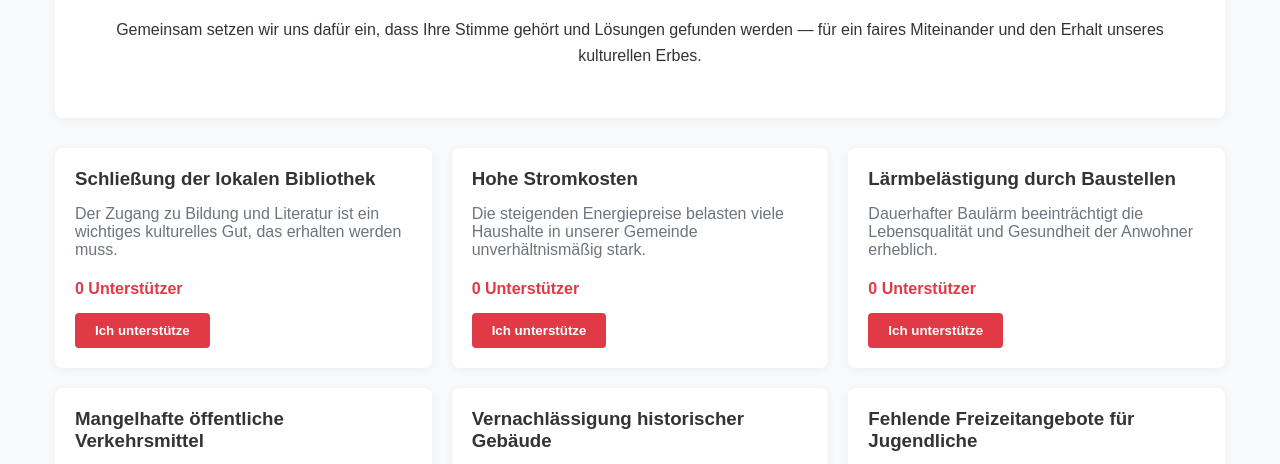
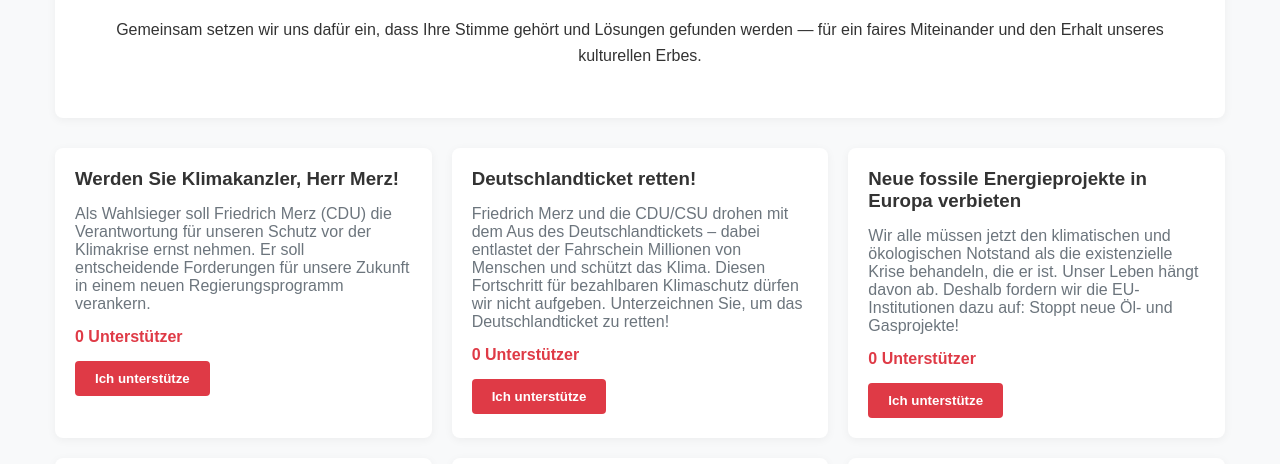
Before and after one commit to germesko1/g-firma, a plain HTML site: page unterstützen.html in a window 1280 px wide. Shown: the part 269-733 px from the top of the page. Drawn offline with Linux system fonts and the light colour scheme; no server answers.

Commit message:
Update unterstützen.html

```diff
--- a/unterstützen.html
+++ b/unterstützen.html
@@ -356,38 +356,38 @@
         const problems = [
             {
                 id: 1,
-                title: "Schließung der lokalen Bibliothek",
-                description: "Der Zugang zu Bildung und Literatur ist ein wichtiges kulturelles Gut, das erhalten werden muss.",
+                title: "Werden Sie Klimakanzler, Herr Merz!",
+                description: "Als Wahlsieger soll Friedrich Merz (CDU) die Verantwortung für unseren Schutz vor der Klimakrise ernst nehmen. Er soll entscheidende Forderungen für unsere Zukunft in einem neuen Regierungsprogramm verankern.",
                 count: 0
             },
             {
                 id: 2,
-                title: "Hohe Stromkosten",
-                description: "Die steigenden Energiepreise belasten viele Haushalte in unserer Gemeinde unverhältnismäßig stark.",
+                title: "Deutschlandticket retten!",
+                description: "Friedrich Merz und die CDU/CSU drohen mit dem Aus des Deutschlandtickets – dabei entlastet der Fahrschein Millionen von Menschen und schützt das Klima. Diesen Fortschritt für bezahlbaren Klimaschutz dürfen wir nicht aufgeben. Unterzeichnen Sie, um das Deutschlandticket zu retten!",
                 count: 0
             },
             {
                 id: 3,
-                title: "Lärmbelästigung durch Baustellen",
-                description: "Dauerhafter Baulärm beeinträchtigt die Lebensqualität und Gesundheit der Anwohner erheblich.",
+                title: "Neue fossile Energieprojekte in Europa verbieten",
+                description: "Wir alle müssen jetzt den klimatischen und ökologischen Notstand als die existenzielle Krise behandeln, die er ist. Unser Leben hängt davon ab. Deshalb fordern wir die EU-Institutionen dazu auf: Stoppt neue Öl- und Gasprojekte!",
                 count: 0
             },
             {
                 id: 4,
-                title: "Mangelhafte öffentliche Verkehrsmittel",
-                description: "Unzuverlässige Verbindungen und schlechte Taktung erschweren den Alltag ohne eigenes Auto.",
+                title: "Ikea, Wälder schützen statt zerstören!",
+                description: "Ikea zerstört die letzten alten Wälder Europas, doch CEO Walter Kadner kann das #Naturverbrechen jetzt stoppen!",
                 count: 0
             },
             {
                 id: 5,
-                title: "Vernachlässigung historischer Gebäude",
-                description: "Unser kulturelles Erbe verfällt, während Gelder in fragwürdige Neubauprojekte fließen.",
+                title: "Für ein Recht auf Zukunft, nicht Verbrenner",
+                description: "Volkswagen gehört zu den klimaschädlichsten Konzernen weltweit. Bis 2040 will der Autohersteller klimaschädliche Verbrenner produzieren. Um die Erderhitzung auf 1,5° zu begrenzen, muss der VW-Konzern mindestens 10 Jahre aus dem Verbrenner aussteigen. Gemeinsam mit Greenpeace klagt Klimaktivistin Clara Mayer deshalb gegen Volkswagen.",
                 count: 0
             },
             {
                 id: 6,
-                title: "Fehlende Freizeitangebote für Jugendliche",
-                description: "Junge Menschen in unserer Gemeinde haben zu wenig Möglichkeiten für sinnvolle Freizeitgestaltung.",
+                title: "Schluss mit sinnloser Zerstörung!",
+                description: "Die Bundesregierung muss endlich handeln, damit die sinnlose Vernichtung von Neuwaren strafrechtlich verfolgt wird. Ressourcenschutz ist der beste Klimaschutz!",
                 count: 0
             }
         ];
```
